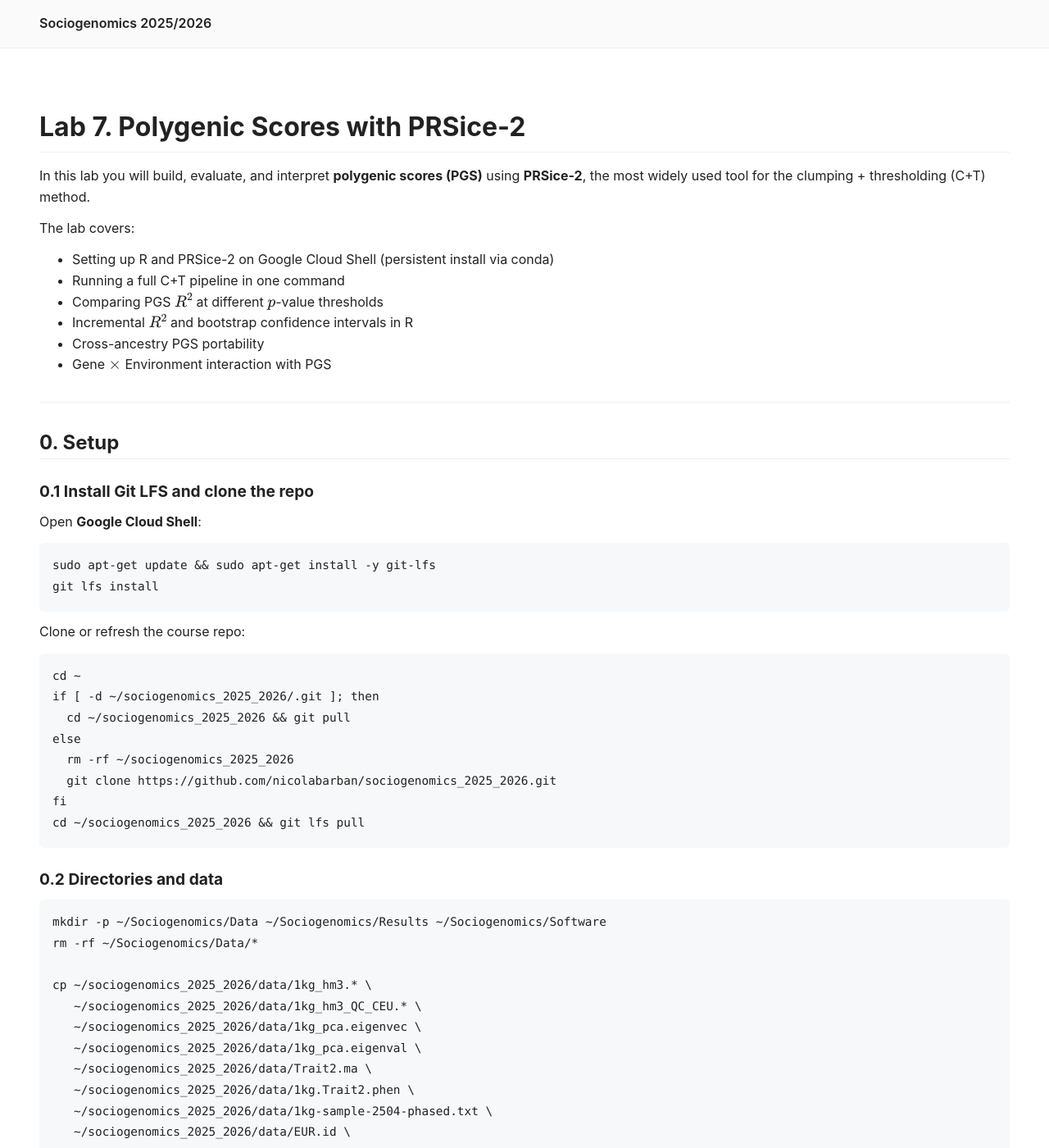
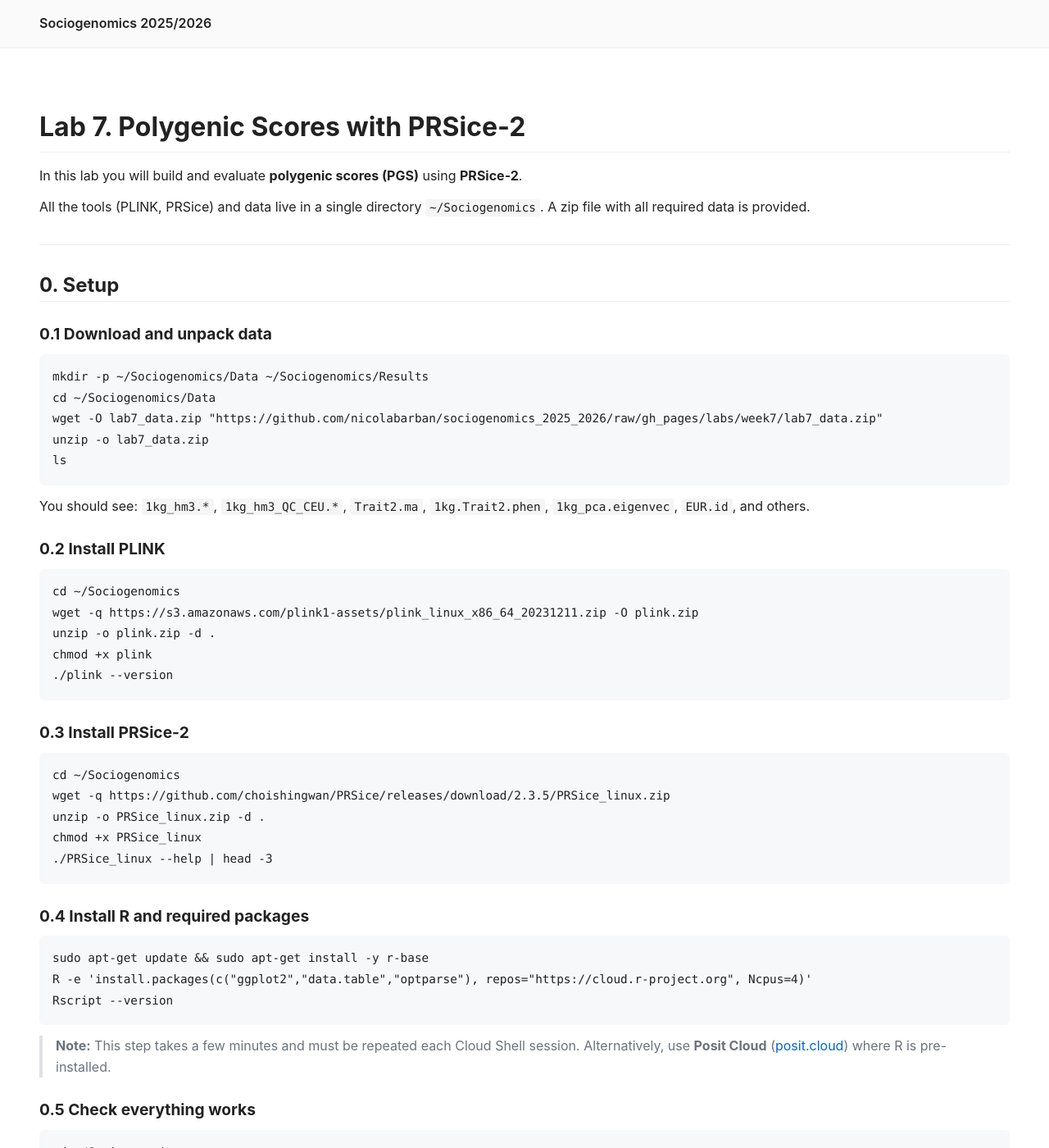
Before and after one commit to nicolabarban/sociogenomics_2025_2026, a Jekyll site: the page built from labs/week7/lab7_pgs.md, in a window 1280 px wide and 1400 px high. Shown: the whole window at 82% size. Built offline with Jekyll 4.4.1, drawn with Linux system fonts in a browser that asks for light colours; our own code applies the rules of GitHub Pages for plain Markdown files; some of the changed text lies outside the part shown.

Commit message:
feat: simplify lab7 — apt R, zip data bundle via LFS, troubleshooting table
- Use simple apt-get for R installation
- PLINK and PRSice both in ~/Sociogenomics
- Add lab7_data.zip (123MB, LFS) with all required data
- Add troubleshooting table for common errors
- Track labs/**/*.zip in .gitattributes for LFS

````diff
--- a/labs/week7/lab7_pgs.md
+++ b/labs/week7/lab7_pgs.md
@@ -1,130 +1,66 @@
 # Lab 7. Polygenic Scores with PRSice-2
 
-In this lab you will build, evaluate, and interpret **polygenic scores (PGS)** using **PRSice-2**, the most widely used tool for the clumping + thresholding (C+T) method.
+In this lab you will build and evaluate **polygenic scores (PGS)** using **PRSice-2**.
 
-The lab covers:
-
-* Setting up R and PRSice-2 on Google Cloud Shell (persistent install via conda)
-* Running a full C+T pipeline in one command
-* Comparing PGS $R^2$ at different $p$-value thresholds
-* Incremental $R^2$ and bootstrap confidence intervals in R
-* Cross-ancestry PGS portability
-* Gene $\times$ Environment interaction with PGS
+All the tools (PLINK, PRSice) and data live in a single directory `~/Sociogenomics`. A zip file with all required data is provided.
 
 ---
 
 ## 0. Setup
 
-### 0.1 Install Git LFS and clone the repo
-
-Open **Google Cloud Shell**:
+### 0.1 Download and unpack data
 
 ```bash
-sudo apt-get update && sudo apt-get install -y git-lfs
-git lfs install
+mkdir -p ~/Sociogenomics/Data ~/Sociogenomics/Results
+cd ~/Sociogenomics/Data
+wget -O lab7_data.zip "https://github.com/nicolabarban/sociogenomics_2025_2026/raw/gh_pages/labs/week7/lab7_data.zip"
+unzip -o lab7_data.zip
+ls
 ```
 
-Clone or refresh the course repo:
+You should see: `1kg_hm3.*`, `1kg_hm3_QC_CEU.*`, `Trait2.ma`, `1kg.Trait2.phen`, `1kg_pca.eigenvec`, `EUR.id`, and others.
+
+### 0.2 Install PLINK
 
 ```bash
-cd ~
-if [ -d ~/sociogenomics_2025_2026/.git ]; then
-  cd ~/sociogenomics_2025_2026 && git pull
-else
-  rm -rf ~/sociogenomics_2025_2026
-  git clone https://github.com/nicolabarban/sociogenomics_2025_2026.git
-fi
-cd ~/sociogenomics_2025_2026 && git lfs pull
+cd ~/Sociogenomics
+wget -q https://s3.amazonaws.com/plink1-assets/plink_linux_x86_64_20231211.zip -O plink.zip
+unzip -o plink.zip -d .
+chmod +x plink
+./plink --version
 ```
 
-### 0.2 Directories and data
+### 0.3 Install PRSice-2
 
 ```bash
-mkdir -p ~/Sociogenomics/Data ~/Sociogenomics/Results ~/Sociogenomics/Software
-rm -rf ~/Sociogenomics/Data/*
-
-cp ~/sociogenomics_2025_2026/data/1kg_hm3.* \
-   ~/sociogenomics_2025_2026/data/1kg_hm3_QC_CEU.* \
-   ~/sociogenomics_2025_2026/data/1kg_pca.eigenvec \
-   ~/sociogenomics_2025_2026/data/1kg_pca.eigenval \
-   ~/sociogenomics_2025_2026/data/Trait2.ma \
-   ~/sociogenomics_2025_2026/data/1kg.Trait2.phen \
-   ~/sociogenomics_2025_2026/data/1kg-sample-2504-phased.txt \
-   ~/sociogenomics_2025_2026/data/EUR.id \
-   ~/Sociogenomics/Data/
+cd ~/Sociogenomics
+wget -q https://github.com/choishingwan/PRSice/releases/download/2.3.5/PRSice_linux.zip
+unzip -o PRSice_linux.zip -d .
+chmod +x PRSice_linux
+./PRSice_linux --help | head -3
 ```
 
-Verify:
+### 0.4 Install R and required packages
 
 ```bash
-ls ~/Sociogenomics/Data/1kg_hm3_QC_CEU.* ~/Sociogenomics/Data/Trait2.ma
-```
-
-### 0.3 Install PLINK
-
-```bash
-plink --version 2>/dev/null || { bash ~/sociogenomics_2025_2026/scripts/setup_plink19.sh && source ~/.bashrc; }
-```
-
-### 0.4 Install R via conda (persistent --- no reinstall next session)
-
-Google Cloud Shell resets `apt` packages between sessions, so `sudo apt-get install r-base` must be repeated every time. **Conda installs R into `$HOME`**, which persists.
-
-**First time only** (~3 minutes):
-
-```bash
-if [ ! -d ~/miniforge3 ]; then
-  curl -L -o ~/miniforge.sh \
-    "https://github.com/conda-forge/miniforge/releases/latest/download/Miniforge3-Linux-x86_64.sh"
-  bash ~/miniforge.sh -b -p ~/miniforge3
-  ~/miniforge3/bin/conda init bash
-  source ~/.bashrc
-fi
-```
-
-Create an environment with R and all packages PRSice needs:
-
-```bash
-if ! conda env list | grep -q sociogen; then
-  mamba create -y -n sociogen -c conda-forge \
-    r-base r-ggplot2 r-data.table r-optparse r-boot
-fi
-```
-
-**Every subsequent session** (2 seconds):
-
-```bash
-conda activate sociogen
-R --version | head -1
-```
-
-> **Alternative:** you can also use **Posit Cloud** ([posit.cloud](https://posit.cloud)), where R is pre-installed. Clone the repo via *New Project → Git Repository*, then run the PLINK/PRSice setup from the RStudio Terminal.
-
-### 0.5 Install PRSice-2
-
-```bash
-cd ~/Sociogenomics/Software
-wget -q https://github.com/choishingwan/PRSice/releases/download/2.3.5/PRSice_linux.zip
-unzip -o PRSice_linux.zip
-chmod +x PRSice_linux
-```
-
-Verify:
-
-```bash
-./PRSice_linux --help | head -3
+sudo apt-get update && sudo apt-get install -y r-base
+R -e 'install.packages(c("ggplot2","data.table","optparse"), repos="https://cloud.r-project.org", Ncpus=4)'
 Rscript --version
 ```
 
-Both commands should print version info without errors. If `Rscript` is not found, activate conda: `conda activate sociogen`.
+> **Note:** This step takes a few minutes and must be repeated each Cloud Shell session. Alternatively, use **Posit Cloud** ([posit.cloud](https://posit.cloud)) where R is pre-installed.
 
-Create symlinks for convenience:
+### 0.5 Check everything works
 
 ```bash
 cd ~/Sociogenomics
-ln -sf ~/Sociogenomics/Software/PRSice.R .
-ln -sf ~/Sociogenomics/Software/PRSice_linux .
+./plink --version
+./PRSice_linux --help | head -1
+Rscript --version
+ls Data/1kg_hm3_QC_CEU.bed Data/Trait2.ma Data/1kg.Trait2.phen
 ```
+
+All four commands should succeed. If any fails, fix it before proceeding.
 
 ---
 
@@ -134,26 +70,26 @@ ln -sf ~/Sociogenomics/Software/PRSice_linux .
 cd ~/Sociogenomics/Data
 ```
 
-### Summary statistics (base sample)
+### Summary statistics (discovery GWAS)
 
 ```bash
 head Trait2.ma
 wc -l Trait2.ma
 ```
 
-The `.ma` format has columns including `SNP A1 A2 BETA P N`. This is the **discovery** GWAS.
+**Question:** How many SNPs? How many columns? What do `BETA` and `P` represent?
 
-**Question:** How many SNPs are in the summary statistics? How many reach genome-wide significance ($p < 5 \times 10^{-8}$)?
+Count genome-wide significant SNPs:
 
 ```bash
 awk 'NR>1 && $8 < 5e-8' Trait2.ma | wc -l
 ```
 
-### Target genotype data
+### Target genotype data (European subset, QC'd)
 
 ```bash
-wc -l 1kg_hm3_QC_CEU.bim   # SNPs after QC
-wc -l 1kg_hm3_QC_CEU.fam   # European individuals
+wc -l 1kg_hm3_QC_CEU.bim   # SNPs
+wc -l 1kg_hm3_QC_CEU.fam   # individuals
 ```
 
 ### Phenotype
@@ -175,35 +111,28 @@ cd ~/Sociogenomics
 
 Rscript PRSice.R --dir . \
     --prsice ./PRSice_linux \
-    --base ~/Sociogenomics/Data/Trait2.ma \
-    --target ~/Sociogenomics/Data/1kg_hm3_QC_CEU \
+    --base Data/Trait2.ma \
+    --target Data/1kg_hm3_QC_CEU \
     --snp SNP \
     --A1 A1 \
     --A2 A2 \
     --stat BETA \
     --pvalue P \
     --beta \
-    --pheno ~/Sociogenomics/Data/1kg.Trait2.phen \
+    --pheno Data/1kg.Trait2.phen \
     --binary-target F \
     --bar-levels 5e-08,5e-06,5e-04,0.05,0.5,1 \
     --fastscore \
     --all-score \
-    --out ~/Sociogenomics/Results/Trait2_PRSice
+    --out Results/Trait2_PRSice
 ```
 
-### 2.2 What PRSice does under the hood
-
-1. Reads the GWAS summary statistics (base)
-2. Aligns SNPs between base and target (matching alleles)
-3. **Clumps** (LD $r^2 < 0.1$ in 250 kb windows) to select independent SNPs
-4. **Computes PGS** at each $p$-value threshold
-5. **Regresses** phenotype on PGS and reports $R^2$
-6. Produces plots
-
-### 2.3 Inspect the output
+### 2.2 Inspect the output
 
 ```bash
-ls ~/Sociogenomics/Results/Trait2_PRSice*
+cat Results/Trait2_PRSice.summary
+cat Results/Trait2_PRSice.prsice
+ls Results/Trait2_PRSice*
 ```
 
 | File | Content |
@@ -214,100 +143,66 @@ ls ~/Sociogenomics/Results/Trait2_PRSice*
 | `*.snp` | Selected SNPs with weights |
 | `*_BARPLOT_*.png` | Barplot of $R^2$ by threshold |
 
-```bash
-cat ~/Sociogenomics/Results/Trait2_PRSice.summary
-cat ~/Sociogenomics/Results/Trait2_PRSice.prsice
-```
-
-**Question:** Which $p$-value threshold gives the best $R^2$? How many SNPs are included?
-
-### 2.4 The barplot
-
-Download the barplot image to your computer:
-
-```bash
-ls ~/Sociogenomics/Results/Trait2_PRSice_BARPLOT_*.png
-```
-
-> In Cloud Shell, click the **three-dot menu (⋮)** → **Download file** and enter the path.
-
-**Question:** Does $R^2$ increase monotonically with the threshold? Why or why not?
-
 ### Exercise 1
 
-1. What is the best $p$-value threshold for Trait2?
+1. Which $p$-value threshold gives the best $R^2$?
 2. How many SNPs are included at that threshold?
-3. What is the $R^2$ of the best PGS?
+3. Does $R^2$ increase monotonically with threshold? Why or why not?
 
 ---
 
 ## Part III. Analyse the PGS in R
 
-Open R (in Cloud Shell: `conda activate sociogen && R`; or in Posit Cloud).
+Start R:
 
-### 3.1 Load the PGS scores
+```bash
+cd ~/Sociogenomics
+R
+```
+
+### 3.1 Load data
 
 ```r
-all_scores <- read.table("~/Sociogenomics/Results/Trait2_PRSice.all_score",
-                         header = TRUE)
-head(all_scores)
-```
+scores <- read.table("Results/Trait2_PRSice.all_score", header = TRUE)
+pheno  <- read.table("Data/1kg.Trait2.phen", header = FALSE,
+                     col.names = c("FID", "IID", "Trait2"))
+pca    <- read.table("Data/1kg_pca.eigenvec", header = FALSE,
+                     col.names = c("FID", "IID", paste0("PC", 1:10)))
 
-Columns: `FID IID Pt_5e.08 Pt_5e.06 Pt_0.0005 Pt_0.05 Pt_0.5 Pt_1` --- one PGS per threshold.
+d <- merge(merge(scores, pheno, by = c("FID", "IID")),
+           pca, by = c("FID", "IID"))
 
-> **Note:** R converts `-` to `.` in column names, so `Pt_5e-08` becomes `Pt_5e.08`.
-
-### 3.2 Load phenotype and PCs
-
-```r
-pheno <- read.table("~/Sociogenomics/Data/1kg.Trait2.phen",
-                    header = FALSE,
-                    col.names = c("FID", "IID", "Trait2"))
-
-pca <- read.table("~/Sociogenomics/Data/1kg_pca.eigenvec",
-                  header = FALSE,
-                  col.names = c("FID", "IID", paste0("PC", 1:10)))
-
-d <- merge(all_scores, pheno, by = c("FID", "IID"))
-d <- merge(d, pca, by = c("FID", "IID"))
-
-# Standardise the best PGS (replace Pt_0.05 with your best threshold)
+# Standardise the best PGS (adjust column name to your best threshold)
 d$PGS <- scale(d[["Pt_0.05"]])
 ```
 
-### 3.3 Plot the PGS distribution
+### 3.2 PGS distribution
 
 ```r
 hist(d$PGS, breaks = 30, col = "steelblue", border = "white",
-     main = "PGS distribution (EUR, best threshold)",
-     xlab = "Standardised PGS")
+     main = "PGS distribution (EUR)", xlab = "Standardised PGS")
 ```
 
-**Question:** Is it approximately normal? Why? (Hint: Central Limit Theorem.)
+**Question:** Is it approximately normal? Why?
 
-### 3.4 Incremental $R^2$
+### 3.3 Incremental $R^2$
 
 ```r
-# Baseline model (PCs only)
 mod0 <- lm(Trait2 ~ PC1+PC2+PC3+PC4+PC5+PC6+PC7+PC8+PC9+PC10, data = d)
-
-# Full model (PCs + PGS)
 mod1 <- lm(Trait2 ~ PGS+PC1+PC2+PC3+PC4+PC5+PC6+PC7+PC8+PC9+PC10, data = d)
 
-# Compare
 summary(mod1)$coefficients["PGS", ]
 
 delta_r2 <- summary(mod1)$r.squared - summary(mod0)$r.squared
-cat("R2 baseline (PCs):  ", round(summary(mod0)$r.squared, 4), "\n")
-cat("R2 full (PCs + PGS):", round(summary(mod1)$r.squared, 4), "\n")
-cat("Incremental R2:     ", round(delta_r2, 4), "\n")
+cat("R2 PCs only: ", round(summary(mod0)$r.squared, 4), "\n")
+cat("R2 PCs+PGS:  ", round(summary(mod1)$r.squared, 4), "\n")
+cat("Incremental: ", round(delta_r2, 4), "\n")
 ```
 
-### 3.5 Compare all thresholds
+### 3.4 Compare all thresholds
 
 ```r
 thresholds <- c("Pt_5e.08", "Pt_5e.06", "Pt_5e.04", "Pt_0.05", "Pt_0.5", "Pt_1")
-
 results <- data.frame(threshold = thresholds, delta_r2 = NA)
 
 for (i in seq_along(thresholds)) {
@@ -317,14 +212,13 @@ for (i in seq_along(thresholds)) {
 }
 
 print(results)
-
 barplot(results$delta_r2, names.arg = results$threshold,
         col = "steelblue", border = NA, las = 2,
-        main = "Incremental R2 by p-value threshold",
+        main = "Incremental R2 by threshold",
         ylab = expression(Delta ~ R^2))
 ```
 
-### 3.6 Bootstrap 95% confidence interval
+### 3.5 Bootstrap 95% CI
 
 ```r
 library(boot)
@@ -345,101 +239,78 @@ boot.ci(b, type = "norm")
 
 1. What is the incremental $R^2$ of the best PGS?
 2. What is the 95% bootstrap CI?
-3. Does including more SNPs always improve $R^2$? What is the optimal threshold?
+3. Which threshold is optimal and why?
 
 ---
 
 ## Part IV. Cross-ancestry PGS portability
 
-The PGS was trained on EUR GWAS. How well does it predict in other populations?
+The PGS was trained on EUR GWAS. Does it predict in other populations?
 
-### 4.1 Compute PGS for all 1,092 individuals
+### 4.1 Score all 1,092 individuals
 
-Back in the terminal:
+Back in the terminal (quit R with `q()`):
 
 ```bash
 cd ~/Sociogenomics
 
-plink --bfile ~/Sociogenomics/Data/1kg_hm3 \
-      --score ~/Sociogenomics/Results/Trait2_PRSice.snp 1 2 4 header \
-      --out ~/Sociogenomics/Results/Trait2_pgs_all_pops
+./plink --bfile Data/1kg_hm3 \
+        --score Results/Trait2_PRSice.snp 1 2 4 header \
+        --out Results/Trait2_pgs_all_pops
 ```
 
 ### 4.2 Analyse in R
 
 ```r
-pgs_all <- read.table("~/Sociogenomics/Results/Trait2_pgs_all_pops.profile",
-                      header = TRUE)
-pheno_all <- read.table("~/Sociogenomics/Data/1kg.Trait2.phen",
-                        header = FALSE,
-                        col.names = c("FID", "IID", "Trait2"))
-pop <- read.table("~/Sociogenomics/Data/1kg-sample-2504-phased.txt",
-                  header = TRUE)
+pgs_all <- read.table("Results/Trait2_pgs_all_pops.profile", header = TRUE)
+pheno   <- read.table("Data/1kg.Trait2.phen", header = FALSE,
+                      col.names = c("FID", "IID", "Trait2"))
+pop     <- read.table("Data/1kg-sample-2504-phased.txt", header = TRUE)
 
-da <- merge(pgs_all[, c("FID", "IID", "SCORE")], pheno_all,
-            by = c("FID", "IID"))
-da <- merge(da, pop[, c("sample", "super_pop")],
-            by.x = "IID", by.y = "sample")
+da <- merge(pgs_all[, c("FID","IID","SCORE")], pheno, by = c("FID","IID"))
+da <- merge(da, pop[, c("sample","super_pop")], by.x = "IID", by.y = "sample")
 
-# R2 by super-population
 cat("R2 by super-population:\n")
 for (p in c("EUR", "EAS", "AFR", "AMR")) {
   sub <- da[da$super_pop == p, ]
   r2 <- cor(sub$SCORE, sub$Trait2)^2
   cat(sprintf("  %s: R2 = %.4f (N = %d)\n", p, r2, nrow(sub)))
 }
-```
 
-### 4.3 Boxplot by population
-
-```r
 da$PGS <- scale(da$SCORE)
-
 boxplot(PGS ~ super_pop, data = da,
-        col = c("tomato", "gold", "skyblue", "plum"),
-        main = "PGS distribution by super-population",
+        col = c("tomato","gold","skyblue","plum"),
+        main = "PGS by super-population",
         xlab = "Super-population", ylab = "Standardised PGS")
 ```
 
 ### Exercise 3
 
-1. In which population is the PGS most predictive? Least predictive?
-2. Is there a systematic shift in PGS means across populations? Why?
-3. Why is the PGS less accurate in non-European populations?
-4. What are possible solutions? (multi-ancestry GWAS, PRS-CSx, ...)
+1. In which population is the PGS most predictive? Least?
+2. Why does the PGS transfer poorly to non-EUR populations?
+3. What are possible solutions? (multi-ancestry GWAS, PRS-CSx, ...)
 
 ---
 
-## Part V. Gene $\times$ Sex interaction with PGS
+## Part V. Gene $\times$ Sex interaction
 
 Does the PGS effect differ between males and females?
 
-### 5.1 Prepare the data
-
 ```r
 # Use the EUR data from Part III (object d)
-fam <- read.table("~/Sociogenomics/Data/1kg_hm3_QC_CEU.fam",
-                  col.names = c("FID", "IID", "fa", "mo", "sex", "ph"))
-d <- merge(d, fam[, c("FID", "IID", "sex")], by = c("FID", "IID"))
+fam <- read.table("Data/1kg_hm3_QC_CEU.fam",
+                  col.names = c("FID","IID","fa","mo","sex","ph"))
+d <- merge(d, fam[, c("FID","IID","sex")], by = c("FID","IID"))
 d$female <- ifelse(d$sex == 2, 1, 0)
-```
 
-### 5.2 Fit the interaction model
-
-$$Y_i = \beta_0 + \beta_1\,\text{PGS}_i + \beta_2\,\text{Female}_i + \beta_3\,(\text{PGS}_i \times \text{Female}_i) + \text{PCs} + \varepsilon_i$$
-
-```r
+# Interaction model
 mod_gxe <- lm(Trait2 ~ PGS * female +
               PC1+PC2+PC3+PC4+PC5+PC6+PC7+PC8+PC9+PC10, data = d)
 summary(mod_gxe)
-```
 
-### 5.3 Visualise
-
-```r
+# Plot
 library(ggplot2)
 d$Sex <- ifelse(d$female == 1, "Female", "Male")
-
 ggplot(d, aes(x = PGS, y = Trait2, colour = Sex)) +
   geom_point(alpha = 0.3) +
   geom_smooth(method = "lm", se = TRUE) +
@@ -448,18 +319,31 @@ ggplot(d, aes(x = PGS, y = Trait2, colour = Sex)) +
   theme_minimal()
 ```
 
-### 5.4 Interpretation
-
-* $\beta_3 > 0$: **reinforcing** --- PGS effect is larger in females
-* $\beta_3 < 0$: **compensating** --- PGS effect is attenuated in females
-* $\beta_3 \approx 0$: no interaction --- genetic effect is the same in both sexes
+**Interpretation:**
+* $\beta_3 > 0$: PGS effect **larger** in females (reinforcing)
+* $\beta_3 < 0$: PGS effect **attenuated** in females (compensating)
+* $\beta_3 \approx 0$: no interaction
 
 ### Exercise 4
 
-1. Report $\hat{\beta}_3$, its SE and $p$-value. Is the interaction significant?
-2. Do the regression lines in the plot have different slopes?
-3. Why is testing GxE important from a public health perspective?
-4. **Bonus:** repeat with a continuous moderator (e.g.\ PC1 as a proxy for ancestry gradient within EUR).
+1. Report $\hat{\beta}_3$, SE, $p$-value. Is the interaction significant?
+2. Do the regression lines have different slopes?
+3. **Bonus:** repeat replacing sex with PC1 (ancestry gradient within EUR).
+
+---
+
+## Troubleshooting
+
+| Problem | Solution |
+|---------|----------|
+| `Rscript: command not found` | Run `sudo apt-get install -y r-base` |
+| `./plink: Permission denied` | Run `chmod +x plink` |
+| `./PRSice_linux: Permission denied` | Run `chmod +x PRSice_linux` |
+| R package install fails | Try `install.packages("pkg", repos="https://cloud.r-project.org")` |
+| `Error: cannot open connection` (file not found) | Check you are in `~/Sociogenomics` with `pwd` |
+| PRSice produces empty output | Check `Trait2.ma` column names match `--snp SNP --A1 A1 --pvalue P` |
+| Barplot PNG not visible | Download via Cloud Shell menu (⋮ → Download file) |
+| Cloud Shell session expired, R gone | Run `sudo apt-get install -y r-base` again |
 
 ---
 
@@ -467,16 +351,15 @@ ggplot(d, aes(x = PGS, y = Trait2, colour = Sex)) +
 
 | Step | Tool | What you learned |
 |------|------|------------------|
-| Inspect data | bash | Structure of GWAS summary stats |
 | Run PRSice-2 | `Rscript PRSice.R` | Automated C+T pipeline |
 | Analyse PGS | R | Distribution, incremental $R^2$, threshold comparison |
 | Bootstrap CI | R (`boot`) | Uncertainty quantification |
 | Cross-ancestry | PLINK + R | PGS portability limitations |
-| GxE interaction | R | PGS $\times$ environment |
+| GxE interaction | R + ggplot2 | PGS $\times$ environment |
 
 **Key messages:**
 
-* PRSice-2 automates C+T in one command: clumping, scoring, regression, and plots
+* PRSice-2 automates C+T in one command
 * Always control for ancestry PCs and report **incremental** $R^2$
 * The optimal $p$-value threshold is trait-specific
 * PGS trained in EUR transfer poorly to non-EUR populations
````
Also changed, not shown: 2 other files.
